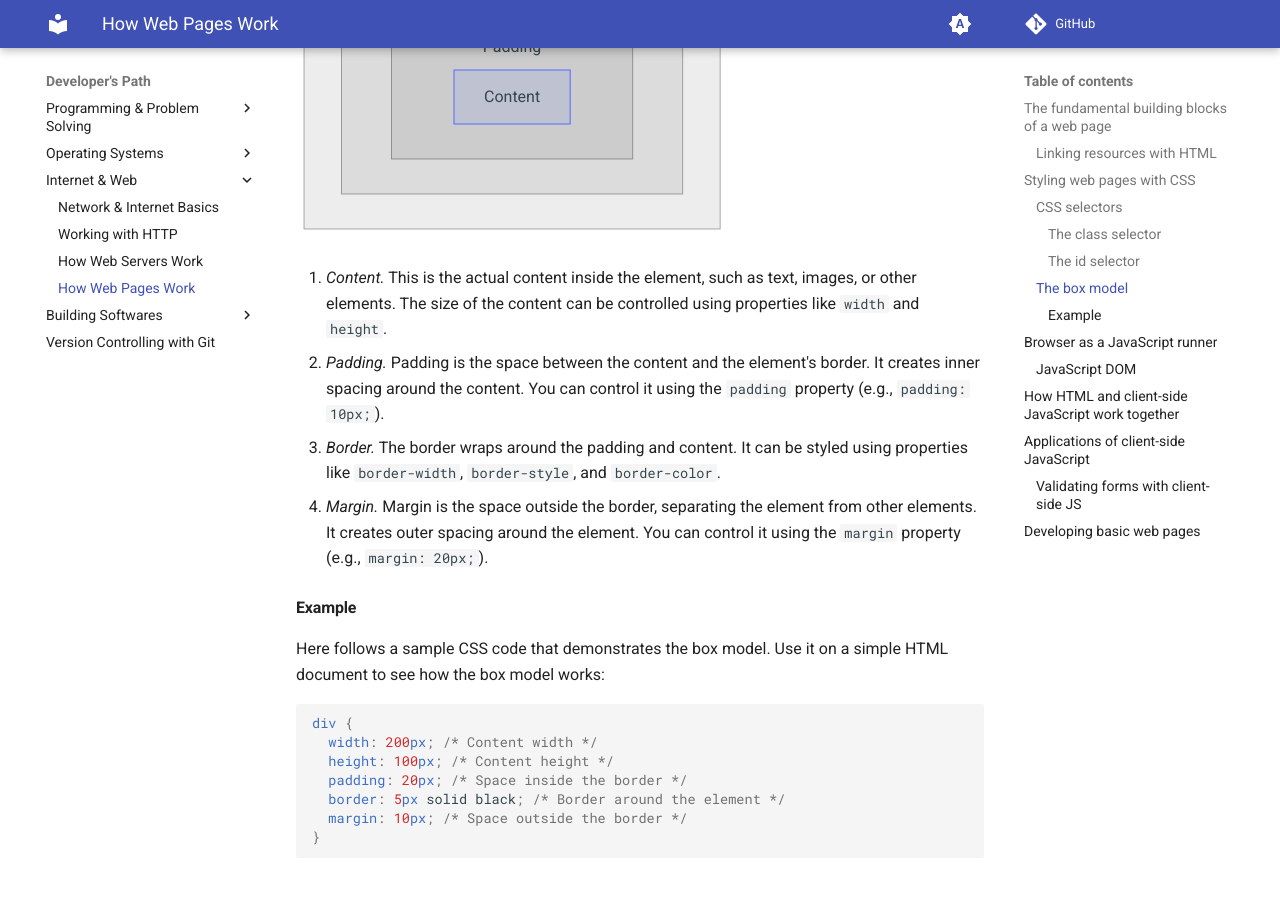
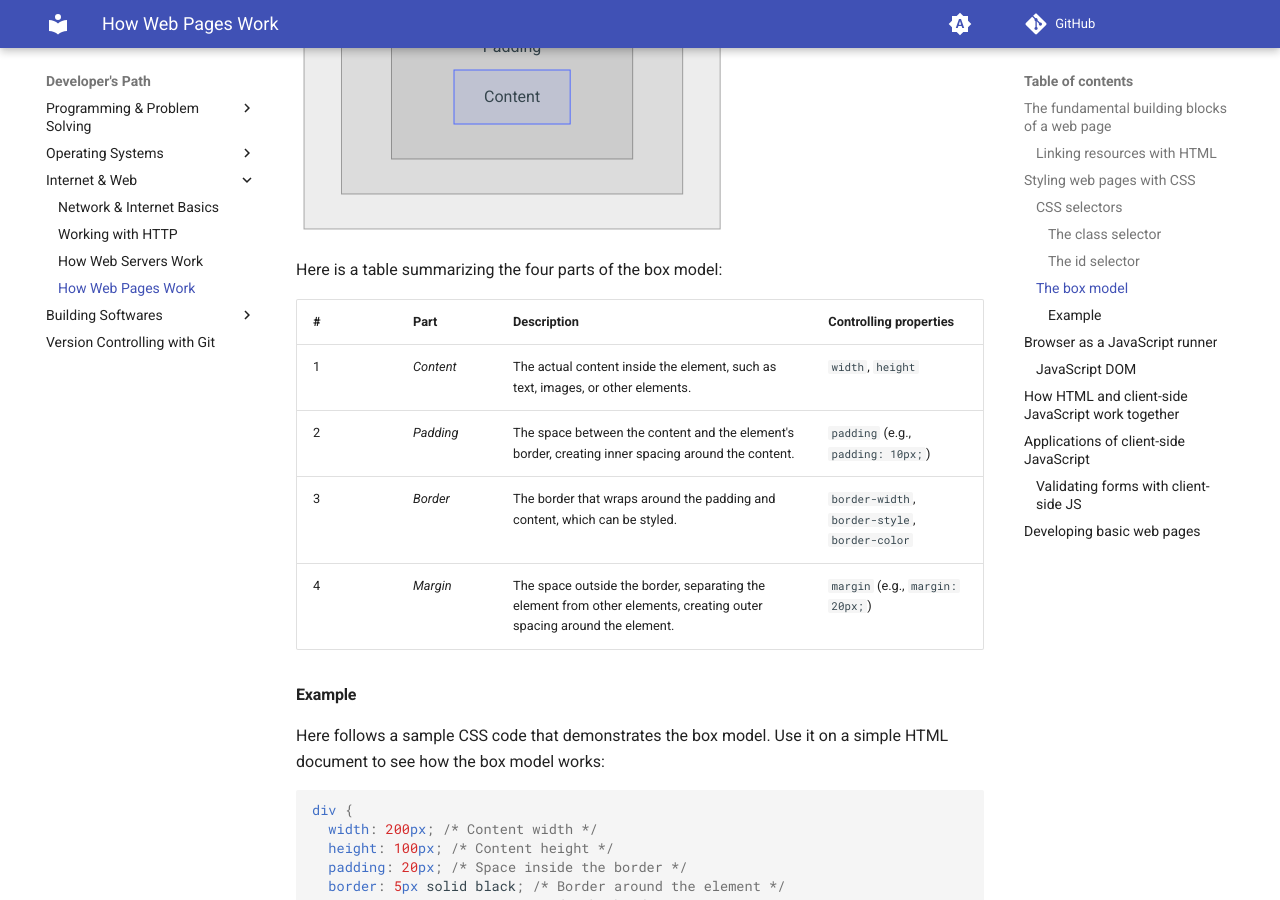
Before and after one commit to gharials/dev-path, an MkDocs documentation site: the page built from docs/internet-web/web-pages.md, in a window 1280 px wide and 900 px high, scrolled down 3010 px. Built offline with MkDocs 1.6.1 and Material for MkDocs 9.7.7, drawn with Linux system fonts in a browser that asks for light colours; comment, search, counter and statistics services are not loaded.

Commit message:
'web-pages': copy edit CSS box model section.

````diff
--- a/docs/internet-web/web-pages.md
+++ b/docs/internet-web/web-pages.md
@@ -118,13 +118,14 @@ flowchart TD
   end
 ```
 
-1. _Content._ This is the actual content inside the element, such as text, images, or other elements. The size of the content can be controlled using properties like `width` and `height`.
+Here is a table summarizing the four parts of the box model:
 
-2. _Padding._ Padding is the space between the content and the element's border. It creates inner spacing around the content. You can control it using the `padding` property (e.g., `padding: 10px;`).
-
-3. _Border._ The border wraps around the padding and content. It can be styled using properties like `border-width`, `border-style`, and `border-color`.
-
-4. _Margin._ Margin is the space outside the border, separating the element from other elements. It creates outer spacing around the element. You can control it using the `margin` property (e.g., `margin: 20px;`).
+| # | Part      | Description | Controlling properties |
+|---|-----------|-------------|------------------------|
+| 1 | _Content_ | The actual content inside the element, such as text, images, or other elements. | `width`, `height` |
+| 2 | _Padding_ | The space between the content and the element's border, creating inner spacing around the content. | `padding` (e.g., `padding: 10px;`) |
+| 3 | _Border_  | The border that wraps around the padding and content, which can be styled. | `border-width`, `border-style`, `border-color` |
+| 4 | _Margin_  | The space outside the border, separating the element from other elements, creating outer spacing around the element. | `margin` (e.g., `margin: 20px;`) |
 
 #### Example
 
````
